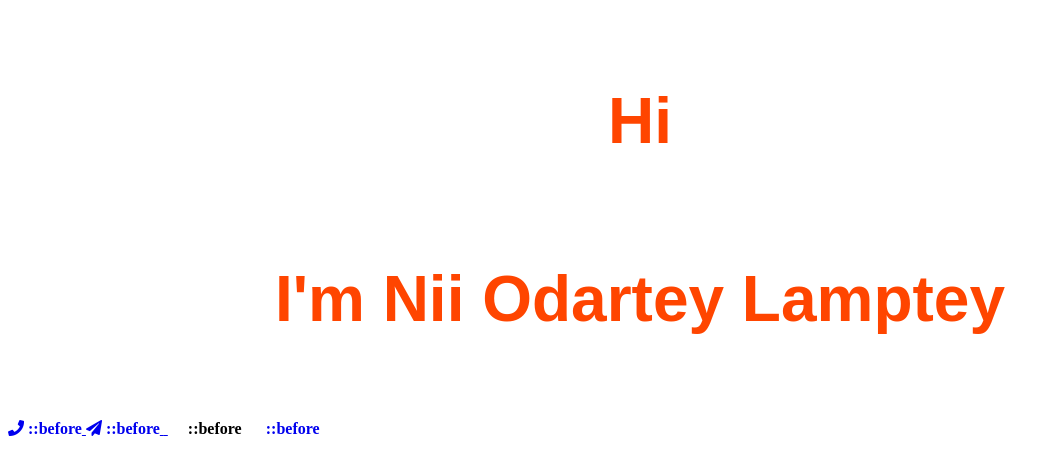
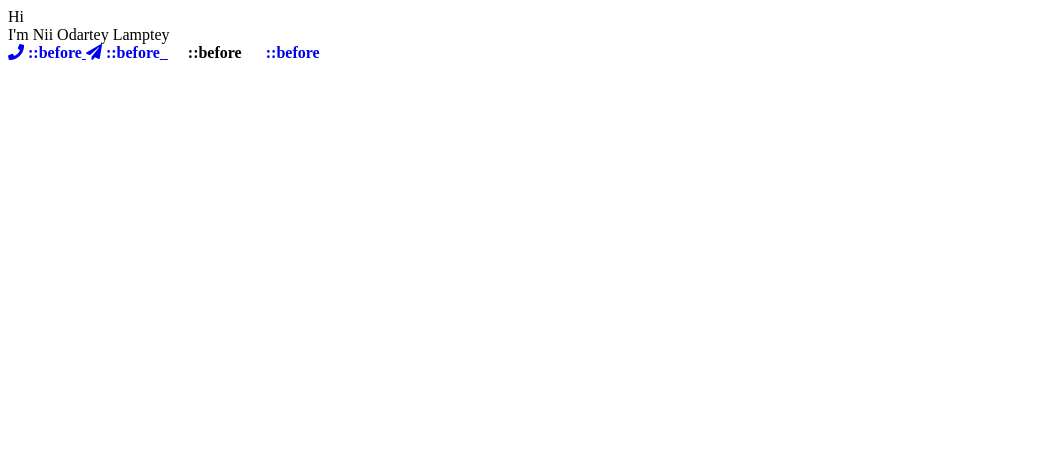
Before and after one commit to Barleymal-t/portfolio_site, a plain HTML site: page index.html in a window 1280 px wide. Shown: the whole page, without its empty margins (0-1060 px from the left). Drawn offline with Linux system fonts and the light colour scheme; some icons are missing.

Commit message:
Update index.html

```diff
--- a/index.html
+++ b/index.html
@@ -8,10 +8,11 @@
     <meta http-equiv="X-UA-Compatible" content="ie=edge">
     <title>Nii Odartey Lamptey</title>
     <link href="https://use.fontawesome.com/releases/v5.12.0/css/all.css" rel="stylesheet">
+    <link href="https://fonts.googleapis.com/css?family=Reem+Kufi|Roboto:300" rel="stylesheet">
 </head>
 <body style="font: bold;" >
-    <center><p style="color:orangered; font-size: 400%; font-weight: 900; font-family: Arial, Helvetica, sans-serif; padding: 20px;">Hi</p></center>
-    <center><p style="color:orangered; font-size: 400%; font-weight: 900; font-family: Arial, Helvetica, sans-serif; padding: 20px;" title="I'm a legend">I'm Nii Odartey Lamptey</p></center>
+    <div class="intro">Hi</div>
+    <div class="intro" title="I'm a legend">I'm Nii Odartey Lamptey</div>
 <div class="icons-social">
     <a href="+233543527942"><i class="fa fa-phone" aria-hidden="true">
         ::before
```
